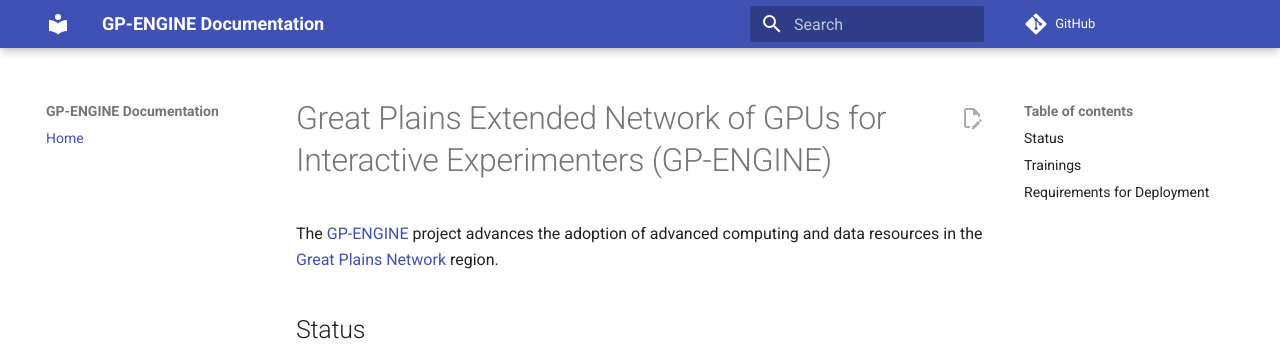
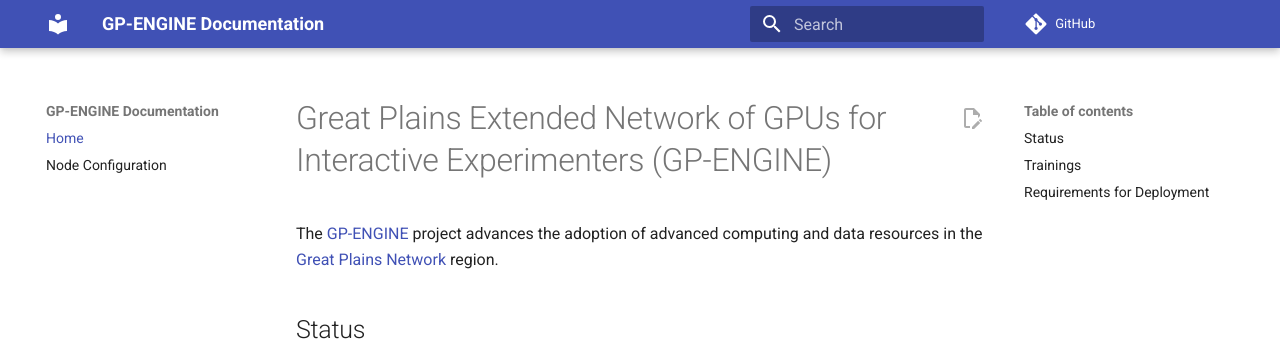
Before and after one commit to GreatPlainsNetwork/gp-engine-docs, an MkDocs documentation site: the page built from docs/index.md, in a window 1280 px wide. Shown: the top 349 px of the page. Built offline with MkDocs 1.6.1 and Material for MkDocs 9.7.7, drawn with Linux system fonts in a browser that asks for light colours; comment, search, counter and statistics services are not loaded.

Commit message:
Adding node-configuration to nav

```diff
--- a/mkdocs.yml
+++ b/mkdocs.yml
@@ -10,6 +10,7 @@
 
 nav:
   - Home: index.md
+  - Node Configuration: node-configuration.md
 
 
 markdown_extensions:
```
